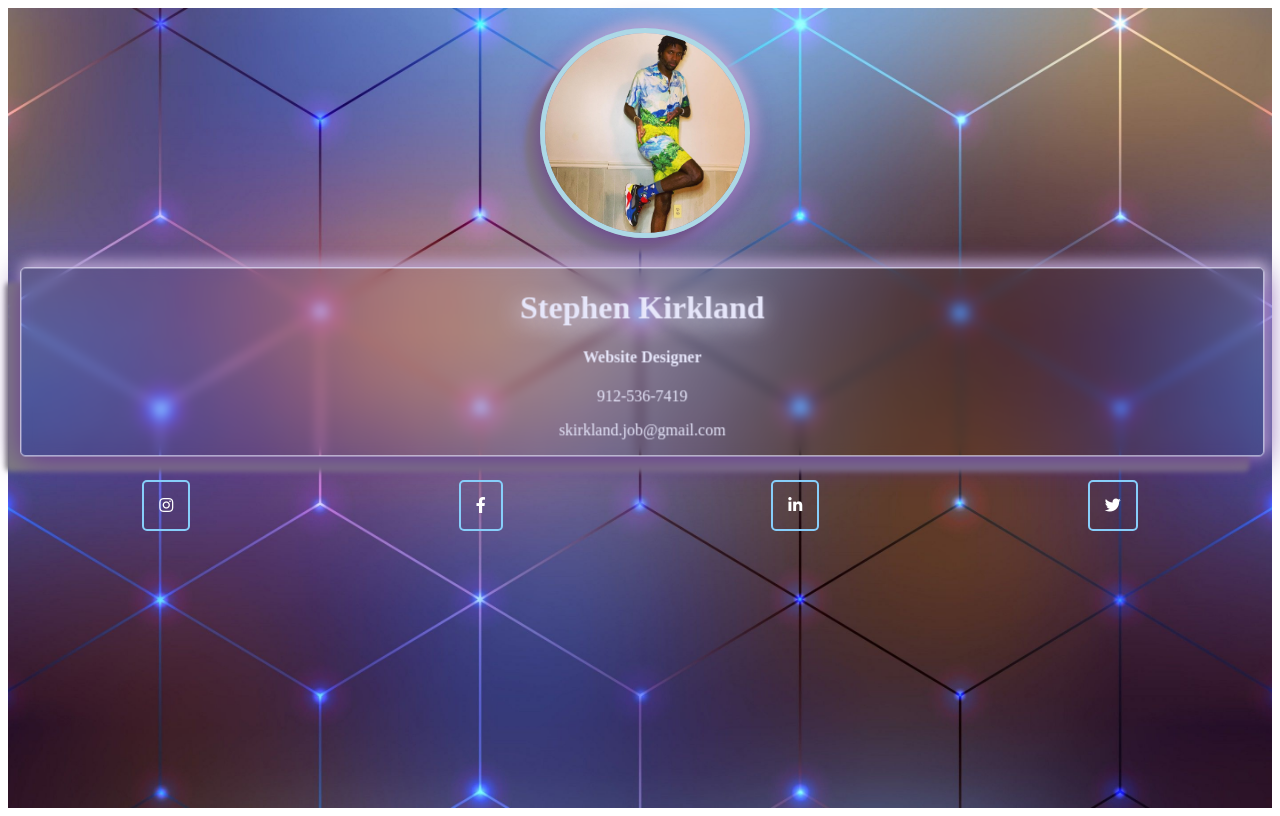
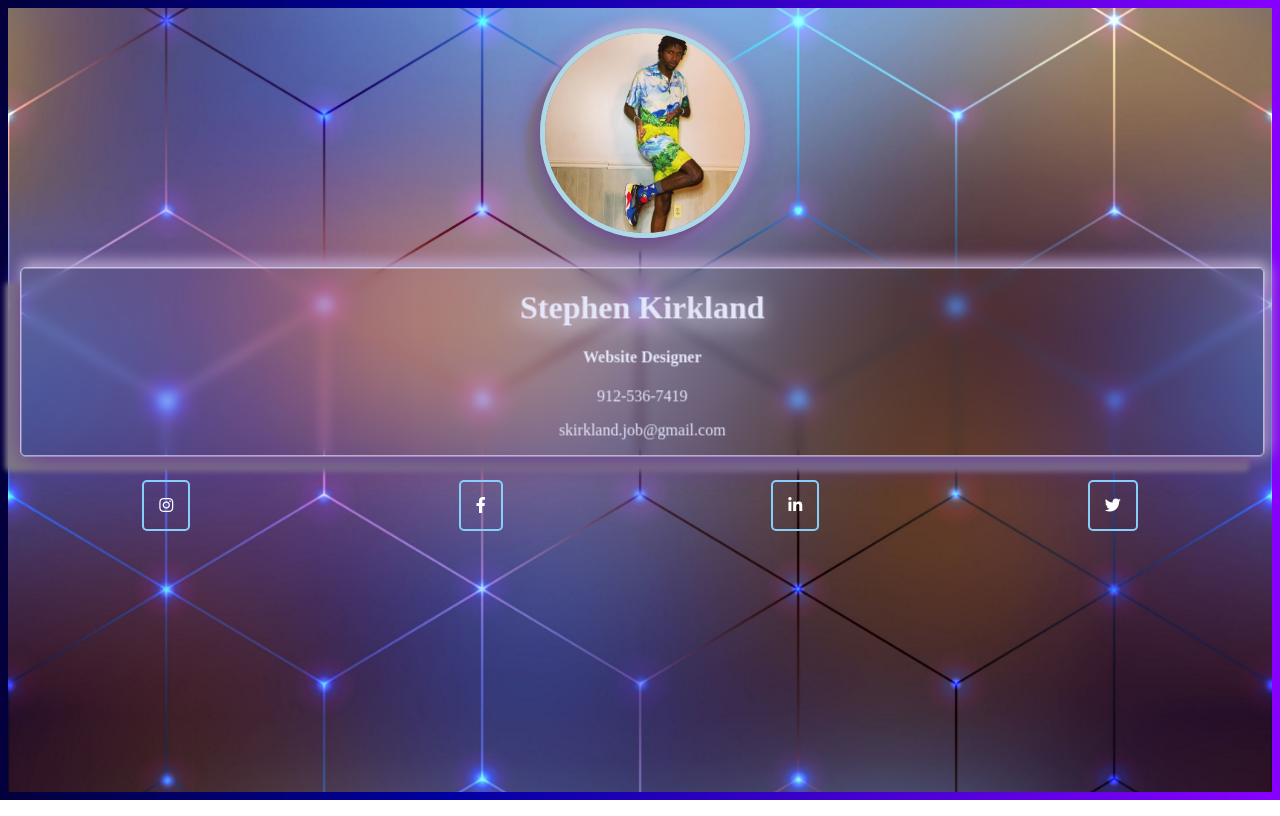
Before and after one commit to KirklandEnterprisesUnlimited/RebeccaGraham, an Angular app: page /home in a window 1280 px wide. Built offline with nearby package versions, Linux system fonts and the light colour scheme.

Commit message:
Deploying from my gaming computer

```diff
--- a/package.json
+++ b/package.json
@@ -28,9 +28,10 @@
     "@angular/cli": "~8.3.2",
     "@angular/compiler-cli": "~8.2.4",
     "@angular/language-service": "~8.2.4",
-    "@types/node": "~8.9.4",
     "@types/jasmine": "~3.3.8",
     "@types/jasminewd2": "~2.0.3",
+    "@types/node": "~8.9.4",
+    "angular-cli-ghpages": "^1.0.0-rc.2",
     "codelyzer": "^5.0.0",
     "jasmine-core": "~3.4.0",
     "jasmine-spec-reporter": "~4.2.1",
--- a/src/app/components/main/main.component.html
+++ b/src/app/components/main/main.component.html
@@ -1,3 +1,4 @@
+<!-- https://medium.com/tech-insights/how-to-deploy-angular-apps-to-github-pages-gh-pages-896c4e10f9b4 -->
 <div class="app-container">
     <div class="picture-row">
         <div class="picture-container">
--- a/src/app/components/main/main.component.scss
+++ b/src/app/components/main/main.component.scss
@@ -1,5 +1,5 @@
 .app-container {
-    height: 100vh;
+    height: 98vh;
     width: 100%;
     background: url('../../../assets/images/backgrounds/shiny_cubes.jpg');
     background-size: cover;
--- a/src/styles.scss
+++ b/src/styles.scss
@@ -1 +1,4 @@
-/* You can add global styles to this file, and also import other style files */
+body {
+    background: linear-gradient(90deg, rgba(3,0,60,1) 0%, rgba(0,0,162,1) 35%, rgba(136,0,255,1) 100%); //https://cssgradient.io/
+    //background: linear-gradient(90deg, rgba(2,0,36,1) 0%, rgba(9,9,121,1) 35%, rgba(136,0,255,1) 100%);
+}
```
Also changed, not shown: 1 other file (tests, documents, lock files or other folders).
